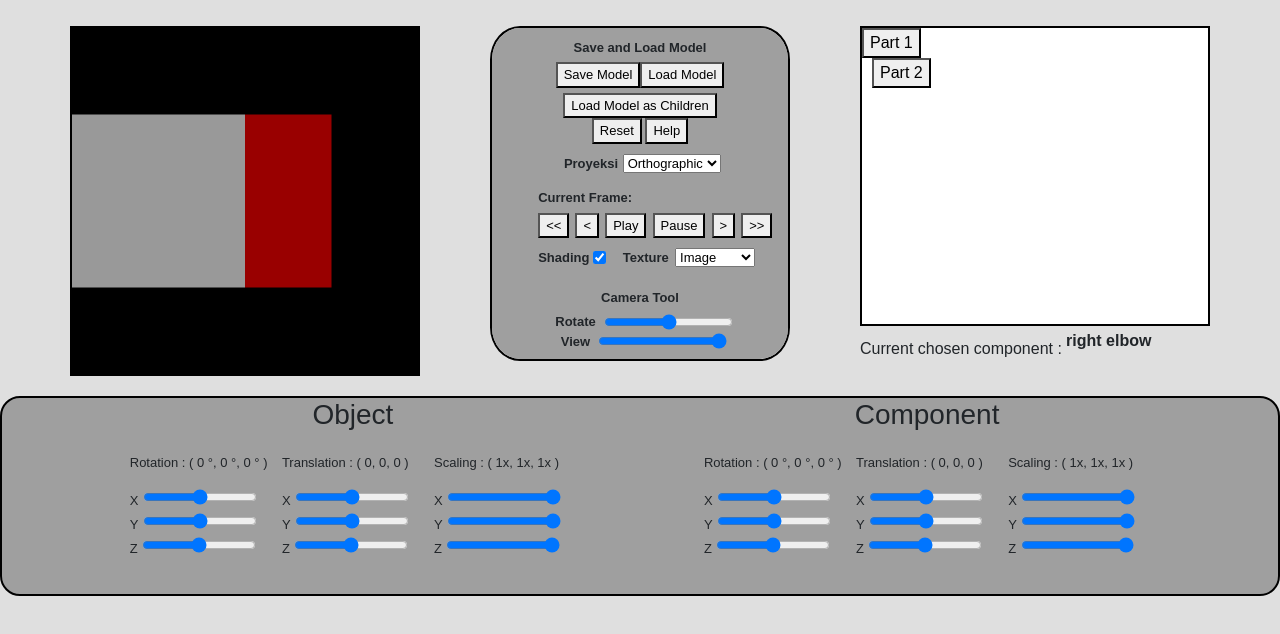
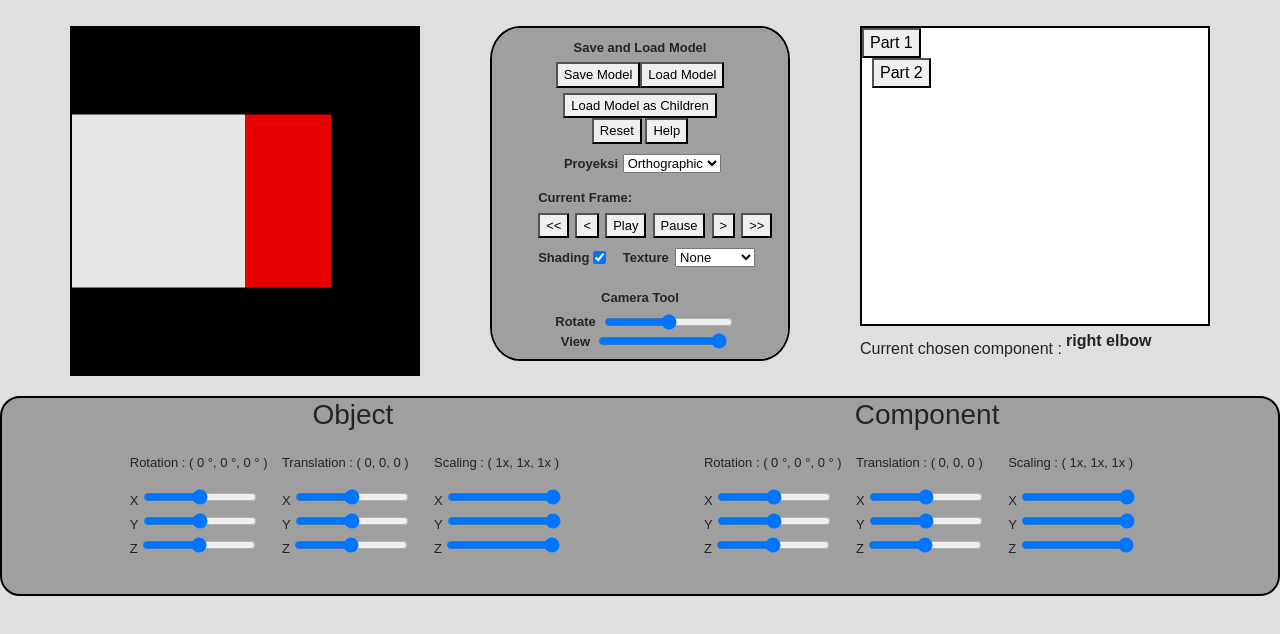
Before and after one commit to firizky29/IF3260_Tugas3_K02_G02, a plain HTML site: page src/index.html in a window 1280 px wide. Drawn offline with nearby package versions, Linux system fonts and the light colour scheme.

Commit message:
feat: texture change

```diff
--- a/src/handler/WebGLHandler.js
+++ b/src/handler/WebGLHandler.js
@@ -32,21 +32,21 @@ class WebGLHandler {
       'normalMatrix',
       // // fragment shader uniforms
       'isShading',
-      // 'textureMode',
+      'textureMode',
       'u_reverseLightDirection',
       'u_worldCameraPosition',
-      // 'u_texture_image',
-      // 'u_texture_environment',
-      // 'u_texture_bump'
+      'u_texture_image',
+      'u_texture_env',
+      'u_texture_bump'
     ];
 
     this._attributes = [
       'a_position',
       'a_color',
       'a_normal',
-      // 'a_tangent',
-      // 'a_bitangent',
-      // 'a_texCoord'
+      'a_tangent',
+      'a_bitangent',
+      'a_texCoord'
     ];
 
     this._drawCounter = 0;
@@ -208,7 +208,14 @@ class WebGLHandler {
       }
 
       // set texture coordinates
-      glTexCoords = glTexCoords.concat([0, 0, 0, 1, 1, 1, 1, 0, 0, 0, 1, 1]);
+      glTexCoords = glTexCoords.concat([
+        1, 0,
+        0, 0,
+        0, 1,
+        1, 0,
+        0, 1,
+        1, 1
+      ]);
 
       this._drawCounter += 6;
     }
@@ -266,6 +273,7 @@ class WebGLHandler {
     const viewModelMatrix = modelMatrix.clone().multiply(viewMatrix.clone());
     const normalMatrix = viewModelMatrix.inverse().transpose();
     const isShading = state.isShading;
+    const textureMode = state.textureType;
 
     const uniforms = {
       projectionMatrix,
@@ -274,6 +282,7 @@ class WebGLHandler {
       normalMatrix,
       cameraPos,
       isShading,
+      textureMode
     };
     this._setUniforms(uniforms);
 
@@ -340,6 +349,7 @@ class WebGLHandler {
       normalMatrix,
       cameraPos,
       isShading,
+      textureMode
     } = props;
     // set uniforms on vertex shader
     this._gl.uniformMatrix4fv(
@@ -365,26 +375,27 @@ class WebGLHandler {
 
     // set uniforms on fragment shader
     this._gl.uniform1i(this._glComponent.isShading, isShading);
-    // this._gl.uniform1i(this._glComponent.textureMode, Number(this.textureMode));
+    this._gl.uniform1i(this._glComponent.textureMode, Number(textureMode));
     this._gl.uniform3fv(
       this._glComponent.u_reverseLightDirection,
       GeometryOp.normalize([0, 0, -1.0])
     );
-    // this._gl.uniform3fv(this._glComponent.u_worldCameraPosition, cameraPos);
+    this._gl.uniform3fv(this._glComponent.u_worldCameraPosition, cameraPos);
 
     // Set texture
     // image
-    // this._gl.uniform1i(this._glComponent.u_texture_image, 0);
-    // this._gl.activeTexture(this._gl.TEXTURE0);
-    // this._gl.bindTexture(this._gl.TEXTURE_2D, this.textures.image);
-    // // environment
-    // this._gl.uniform1i(this._glComponent.u_texture_env, 1);
-    // this._gl.activeTexture(this._gl.TEXTURE1);
-    // this._gl.bindTexture(this._gl.TEXTURE_CUBE_MAP, this.textures.environment);
-    // // bump
-    // this._gl.uniform1i(this._glComponent.u_texture_bump, 2);
-    // this._gl.activeTexture(this._gl.TEXTURE2);
-    // this._gl.bindTexture(this._gl.TEXTURE_2D, this.textures.bump);
+    this._gl.uniform1i(this._glComponent.u_texture_image, 0);
+    this._gl.activeTexture(this._gl.TEXTURE0);
+    // console.log(this._gl.TEXTURE0)
+    this._gl.bindTexture(this._gl.TEXTURE_2D, this._glComponent.textures.image);
+    // environment
+    this._gl.uniform1i(this._glComponent.u_texture_env, 1);
+    this._gl.activeTexture(this._gl.TEXTURE1);
+    this._gl.bindTexture(this._gl.TEXTURE_CUBE_MAP, this._glComponent.textures.environment);
+    // bump
+    this._gl.uniform1i(this._glComponent.u_texture_bump, 2);
+    this._gl.activeTexture(this._gl.TEXTURE2);
+    this._gl.bindTexture(this._gl.TEXTURE_2D, this._glComponent.textures.bump);
 
     return this;
   }
@@ -424,20 +435,20 @@ class WebGLHandler {
     );
     this._gl.bindBuffer(this._gl.ARRAY_BUFFER, null);
 
-    // // bind Tangent buffer
-    // this._gl.bindBuffer(this._gl.ARRAY_BUFFER, this._glComponent.tangentBuffer);
-    // this._gl.bufferData(this._gl.ARRAY_BUFFER, new Float32Array(tangents), this._gl.STATIC_DRAW);
-    // this._gl.bindBuffer(this._gl.ARRAY_BUFFER, null);
+    // bind Tangent buffer
+    this._gl.bindBuffer(this._gl.ARRAY_BUFFER, this._glComponent.tangentBuffer);
+    this._gl.bufferData(this._gl.ARRAY_BUFFER, new Float32Array(tangents), this._gl.STATIC_DRAW);
+    this._gl.bindBuffer(this._gl.ARRAY_BUFFER, null);
 
-    // // bind Bitangent buffer
-    // this._gl.bindBuffer(this._gl.ARRAY_BUFFER, this._glComponent.bitangentBuffer);
-    // this._gl.bufferData(this._gl.ARRAY_BUFFER, new Float32Array(bitangents), this._gl.STATIC_DRAW);
-    // this._gl.bindBuffer(this._gl.ARRAY_BUFFER, null);
+    // bind Bitangent buffer
+    this._gl.bindBuffer(this._gl.ARRAY_BUFFER, this._glComponent.bitangentBuffer);
+    this._gl.bufferData(this._gl.ARRAY_BUFFER, new Float32Array(bitangents), this._gl.STATIC_DRAW);
+    this._gl.bindBuffer(this._gl.ARRAY_BUFFER, null);
 
-    // // bind TextureCoord buffer
-    // this._gl.bindBuffer(this._gl.ARRAY_BUFFER, this._glComponent.textureCoordBuffer);
-    // this._gl.bufferData(this._gl.ARRAY_BUFFER, new Float32Array(textureCoords), this._gl.STATIC_DRAW);
-    // this._gl.bindBuffer(this._gl.ARRAY_BUFFER, null);
+    // bind TextureCoord buffer
+    this._gl.bindBuffer(this._gl.ARRAY_BUFFER, this._glComponent.textureCoordBuffer);
+    this._gl.bufferData(this._gl.ARRAY_BUFFER, new Float32Array(textureCoords), this._gl.STATIC_DRAW);
+    this._gl.bindBuffer(this._gl.ARRAY_BUFFER, null);
 
     return this;
   }
@@ -479,41 +490,41 @@ class WebGLHandler {
       0
     );
 
-    // // set Tangent buffer
-    // this._gl.enableVertexAttribArray(this._glComponent.tangentAttribLoc);
-    // this._gl.bindBuffer(this._gl.ARRAY_BUFFER, this.tangentBuffer);
-    // this._gl.vertexAttribPointer(
-    //   this._glComponent.tangentAttribLoc,
-    //   3,
-    //   this._gl.FLOAT,
-    //   false,
-    //   0,
-    //   0
-    // );
+    // set Tangent buffer
+    this._gl.enableVertexAttribArray(this._glComponent.tangentAttribLoc);
+    this._gl.bindBuffer(this._gl.ARRAY_BUFFER, this._glComponent.tangentBuffer);
+    this._gl.vertexAttribPointer(
+      this._glComponent.tangentAttribLoc,
+      3,
+      this._gl.FLOAT,
+      false,
+      0,
+      0
+    );
 
-    // // set Bitangent buffer
-    // this._gl.enableVertexAttribArray(this._glComponent.bitangentAttribLoc);
-    // this._gl.bindBuffer(this._gl.ARRAY_BUFFER, this.bitangentBuffer);
-    // this._gl.vertexAttribPointer(
-    //   this._glComponent.bitangentAttribLoc,
-    //   3,
-    //   this._gl.FLOAT,
-    //   false,
-    //   0,
-    //   0
-    // );
+    // set Bitangent buffer
+    this._gl.enableVertexAttribArray(this._glComponent.bitangentAttribLoc);
+    this._gl.bindBuffer(this._gl.ARRAY_BUFFER, this._glComponent.bitangentBuffer);
+    this._gl.vertexAttribPointer(
+      this._glComponent.bitangentAttribLoc,
+      3,
+      this._gl.FLOAT,
+      false,
+      0,
+      0
+    );
 
-    // // set TextureCoord buffer
-    // this._gl.enableVertexAttribArray(this._glComponent.textureCoordAttribLoc);
-    // this._gl.bindBuffer(this._gl.ARRAY_BUFFER, this.textureCoordBuffer);
-    // this._gl.vertexAttribPointer(
-    //   this._glComponent.textureCoordAttribLoc,
-    //   2,
-    //   this._gl.FLOAT,
-    //   false,
-    //   0,
-    //   0
-    // );
+    // set TextureCoord buffer
+    this._gl.enableVertexAttribArray(this._glComponent.texCoordAttribLoc);
+    this._gl.bindBuffer(this._gl.ARRAY_BUFFER, this._glComponent.textureCoordBuffer);
+    this._gl.vertexAttribPointer(
+      this._glComponent.texCoordAttribLoc,
+      2,
+      this._gl.FLOAT,
+      false,
+      0,
+      0
+    );
 
     return this;
   }
@@ -836,12 +847,14 @@ class WebGLHandler {
 
   _createBuffers() {
     for (let buffer of this._buffers) {
+      // console.log(buffer)
       this._glComponent[buffer] = this._gl.createBuffer();
     }
   }
 
   _createUniformLocations() {
     for (let uniform of this._uniforms) {
+      // console.log(uniform)
       this._glComponent[uniform] = this._gl.getUniformLocation(
         this._glComponent.program,
         uniform
@@ -852,7 +865,7 @@ class WebGLHandler {
   _createAttributeLocations() {
     for (let attribute of this._attributes) {
       const attributeName = attribute.replace('a_', '') + 'AttribLoc';
-      // console.log(attributeName, attribute)
+      console.log(attributeName, attribute)
       this._glComponent[attributeName] = this._gl.getAttribLocation(
         this._glComponent.program,
         attribute
--- a/src/index.html
+++ b/src/index.html
@@ -89,7 +89,8 @@
               </div>
               <div id="texture-tool">
                 <label for="texture">Texture</label>
-                <select name="texture" id="texture">
+                <select name="texture" id="texture" >
+                  <option value="none">None</option>
                   <option value="image">Image</option>
                   <option value="environment">Reflective</option>
                   <option value="bump">Bump</option>
--- a/src/index.js
+++ b/src/index.js
@@ -98,17 +98,18 @@ const initialState = {
   model: currentModel,
   selectedModel: currentModel,
   projectionType: 'orthographic',
-  useLighting: true,
+  isShading: true,
+  textureType: -1,
   fudgeFactor: 0,
   obliqueTetha: Converter.degToRad(45),
   obliquePhi: Converter.degToRad(45),
-  far: -5,
-  near: 5,
+  far: -1,
+  near: 1,
   top: 1,
   bottom: -1,
   left: -1,
   right: 1,
-  zfar: 5,
+  zfar: 1,
   znear: 0.01,
   cameraRadius: -0.01,
   cameraRotation: Converter.degToRad(0),
@@ -119,6 +120,7 @@ let state = {
   selectedModel: currentModel,
   projectionType: 'orthographic',
   isShading: true,
+  textureType: -1,
   fudgeFactor: 0,
   obliqueTetha: Converter.degToRad(45),
   obliquePhi: Converter.degToRad(45),
@@ -333,6 +335,22 @@ const eventHandler = {
         return (event) => {
             builder.setIsPlaying(false);
         }
+    },
+
+    updateTextureType(){
+        return (event) => {
+            if(event.target.value === 'none'){
+              state.textureType = -1;
+            } else if(event.target.value === 'image'){
+              state.textureType = 0;
+            } else if(event.target.value === 'environment'){
+              state.textureType = 1;
+            } else if(event.target.value === 'bump'){
+              state.textureType = 2;
+            }
+            console.log(state.textureType)
+            webgl.drawArticulated(state);
+        }
     }
 
 
@@ -463,6 +481,11 @@ UIHandler.initRadio('#projection', {
   handlerFn: eventHandler.updateProjectionType(),
 });
 
+UIHandler.initRadio('#texture', {
+  initialValue: 'none',
+  handlerFn: eventHandler.updateTextureType(),
+});
+
 UIHandler.initButton('#load-model', {
   handlerFn: eventHandler.loadModel(),
 });
--- a/src/shaders/fragment_shader.glsl
+++ b/src/shaders/fragment_shader.glsl
@@ -3,30 +3,30 @@
 precision mediump float;
 
 uniform bool isShading;
-// uniform int textureMode;
+uniform int textureMode;
 
 uniform vec3 u_reverseLightDirection;
 uniform vec3 u_worldCameraPosition;
 
 // Textures option
-// uniform sampler2D u_texture_image;
-// uniform samplerCube u_texture_environment;
-// uniform sampler2D u_texture_bump;
+uniform sampler2D u_texture_image;
+uniform samplerCube u_texture_env;
+uniform sampler2D u_texture_bump;
 
 in vec4 v_color;
 in vec3 v_modelPosition;
 in vec3 v_viewModelPosition;
 in vec3 v_worldNormal;
-// varying vec2 v_textureCoord;
+in vec2 v_textureCoord;
 
-// varying mat3 v_tbn;
+in mat3 v_tbn;
 
 out vec4 outColor;
 
 void main() {
    vec3 worldNormal = normalize(v_worldNormal);
 
-   vec3 ambientLight = vec3(0.6, 0.6, 0.6);
+   vec3 ambientLight = vec3(0.9, 0.9, 0.9);
    vec3 diffuseColor = vec3(1, 1, 1);
    // vec3 lightPosition = normalize(vec3(0.2, 0.4, 1));
 
@@ -37,35 +37,32 @@ void main() {
    // float cos = max(dot(worldNormal.xyz, lightPosition), 0.0);
    vec3 light = ambientLight + (diffuseColor * directionalLight);
 
+   outColor = v_color;
 
+   if(textureMode == 0) {
+      outColor = texture(u_texture_image, v_textureCoord);
 
-   // if(textureMode == 0) {
-   //    gl_FragColor = texture2D(u_texture_image, v_textureCoord);
+   } else if(textureMode == 1) {
+      vec3 eyeToSurfaceDir = normalize(v_modelPosition - u_worldCameraPosition);
+      vec3 reflectionDir = reflect(eyeToSurfaceDir, worldNormal);
 
-   // } else if(textureMode == 1) {
-   //    vec3 eyeToSurfaceDir = normalize(v_modelPosition - u_worldCameraPosition);
-   //    vec3 reflectionDir = reflect(eyeToSurfaceDir, worldNormal);
+      outColor = texture(u_texture_env, reflectionDir);
 
-   //    gl_FragColor = textureCube(u_texture_environment, reflectionDir);
+   } else if(textureMode == 2) {
+      vec3 fragPos = v_tbn * v_viewModelPosition;
+      vec3 lightPos = v_tbn * u_reverseLightDirection;
 
-   // } else if(textureMode == 2) {
-   //    vec3 fragPos = v_tbn * v_viewModelPosition;
-   //    vec3 lightPos = v_tbn * u_reverseLightDirection;
+      vec3 lightDir = normalize(lightPos - fragPos);
+      vec3 albedo = texture(u_texture_bump, v_textureCoord).rgb;
+      vec3 ambient = 0.3 * albedo;
 
-   //    vec3 lightDir = normalize(lightPos - fragPos);
-   //    vec3 albedo = texture2D(u_texture_bump, v_textureCoord).rgb;
-   //    vec3 ambient = 0.3 * albedo;
+      vec3 norm = normalize(texture(u_texture_bump, v_textureCoord).rgb * 2.0 - 1.0);
+      float diffuse = max(dot(lightDir, norm), 0.0);
 
-   //    vec3 norm = normalize(texture2D(u_texture_bump, v_textureCoord).rgb * 2.0 - 1.0);
-   //    float diffuse = max(dot(lightDir, norm), 0.0);
-
-   //    gl_FragColor = vec4(diffuse * albedo + ambient, 1.0);
-   // }
+      outColor = vec4(diffuse * albedo + ambient, 1.0);
+   }
 
    if(isShading) {
-      outColor = vec4(v_color.rgb * light, 1.0);
-   } else {
-      outColor = v_color;
+      outColor = vec4(outColor.rgb * light, 1.0);
    }
-
 }
--- a/src/shaders/vertex_shader.glsl
+++ b/src/shaders/vertex_shader.glsl
@@ -5,9 +5,9 @@ precision mediump float;
 in vec4 a_position;
 in vec4 a_color;
 in vec3 a_normal;
-// attribute vec3 a_tangent;
-// attribute vec3 a_bitangent;
-// attribute vec2 a_texCoord;
+in vec3 a_tangent;
+in vec3 a_bitangent;
+in vec2 a_texCoord;
 
 uniform mat4 projectionMatrix;
 uniform mat4 viewMatrix;
@@ -18,9 +18,9 @@ out vec4 v_color;
 out vec3 v_modelPosition;
 out vec3 v_viewModelPosition;
 out vec3 v_worldNormal;
-// varying vec2 v_textureCoord;
+out vec2 v_textureCoord;
+out mat3 v_tbn;
 
-// varying mat3 v_tbn;
 
 // mat3 transpose(in mat3 inMatrix)
 // {
@@ -46,11 +46,11 @@ void main() {
   v_modelPosition = vec3(modelMatrix * a_position);
   v_viewModelPosition = vec3(vm * a_position);
   v_worldNormal = mat3(normalMatrix) * a_normal;
-  // v_textureCoord = a_texCoord;
+  v_textureCoord = a_texCoord;
 
   // Bump mapping variables
-  // vec3 t = normalize(mat3(normalMatrix) * a_tangent);
-  // vec3 b = normalize(mat3(normalMatrix) * a_bitangent);
-  // vec3 n = normalize(mat3(normalMatrix) * a_normal);
-  // v_tbn = transpose(mat3(t, b, n));
+  vec3 t = normalize(mat3(normalMatrix) * a_tangent);
+  vec3 b = normalize(mat3(normalMatrix) * a_bitangent);
+  vec3 n = normalize(mat3(normalMatrix) * a_normal);
+  v_tbn = transpose(mat3(t, b, n));
 }
```
